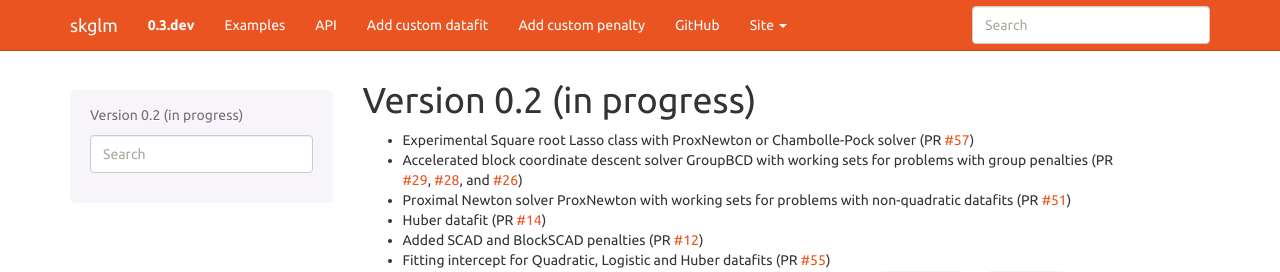
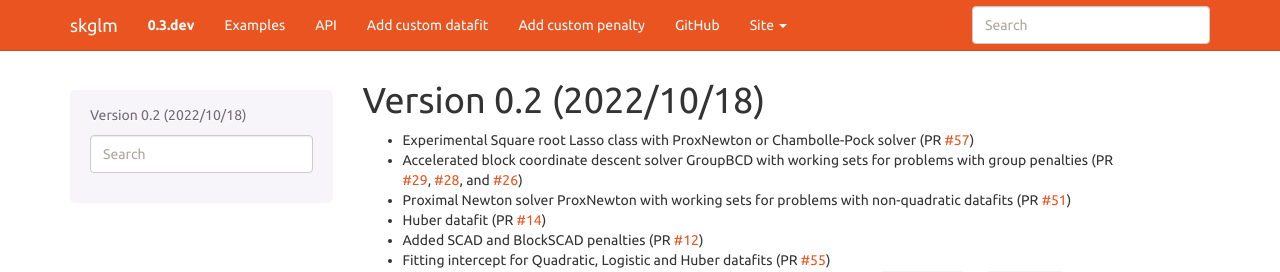
Before and after one commit to scikit-learn-contrib/skglm, a Sphinx documentation site: the page built from doc/changes/0.2.rst, in a window 1280 px wide. Shown: the top 272 px of the page. Built offline with Sphinx 7.4.7, drawn with Linux system fonts in a browser that asks for light colours.

Commit message:
DOC update changes for v0.3 (#119)

```diff
--- a/doc/changes/0.1.rst
+++ b/doc/changes/0.1.rst
@@ -1,6 +1,6 @@
 .. _changes_0_1:
 
-Version 0.1 (2022-04-25)
+Version 0.1 (2022/04/25)
 ------------------------
 
-- Initial release (initial commit: 2022-04-20)
+- Initial release (initial commit: 2022/04/20)
--- a/doc/changes/0.2.rst
+++ b/doc/changes/0.2.rst
@@ -1,7 +1,7 @@
 .. _changes_0_2:
 
-Version 0.2 (in progress)
--------------------------
+Version 0.2 (2022/10/18)
+------------------------
 
 - Experimental :ref:`Square root Lasso <skglm.experimental.SqrtLasso>` class with ProxNewton or Chambolle-Pock solver (PR :gh:`57`)
 
--- a/doc/whats_new.rst
+++ b/doc/whats_new.rst
@@ -5,6 +5,8 @@
 
 .. currentmodule:: skglm
 
+.. include:: changes/0.3.rst
+
 .. include:: changes/0.2.rst
 
 .. include:: changes/0.1.rst
```
